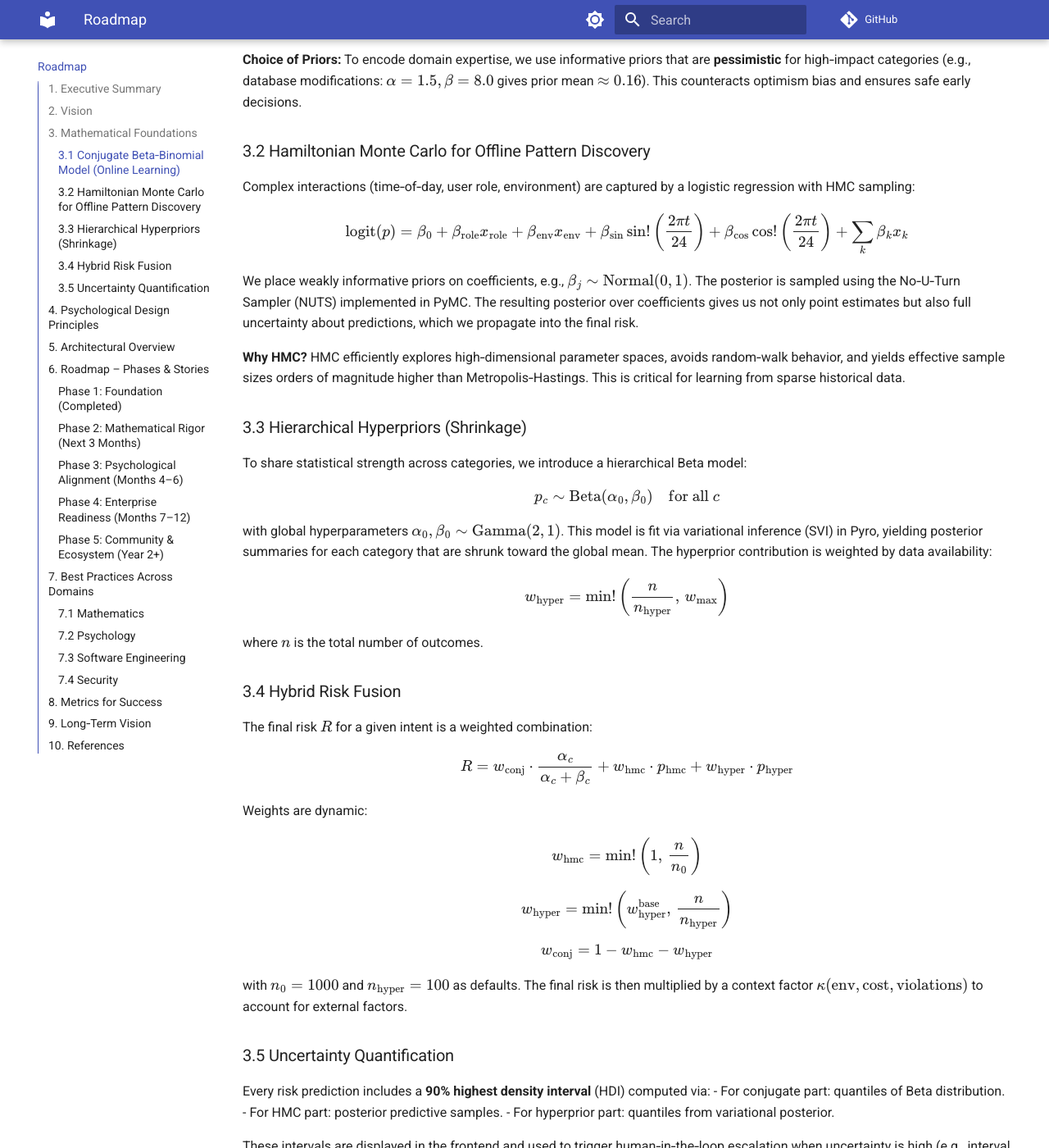
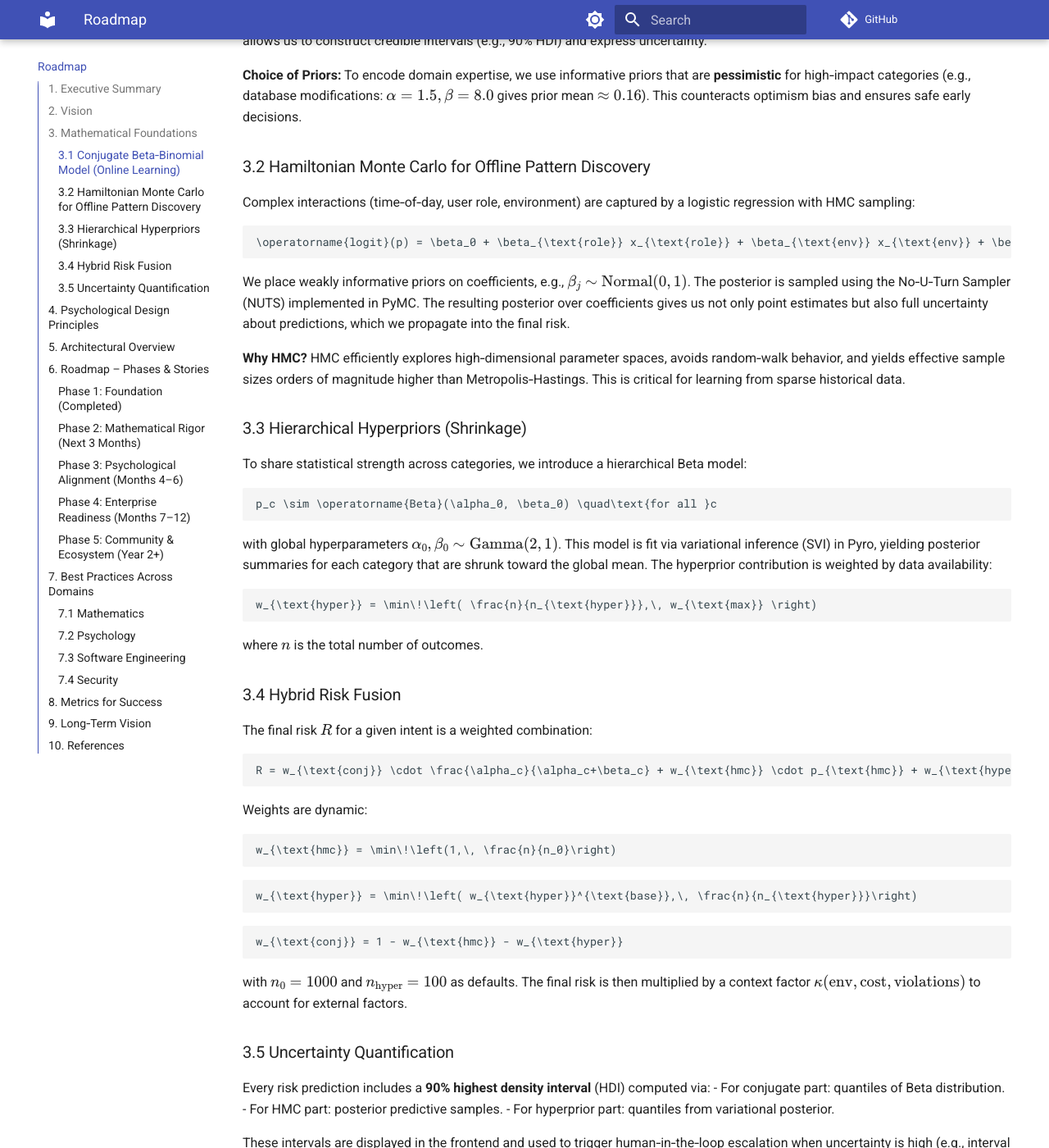
Before and after one commit to arf-foundation/arf-spec, an MkDocs documentation site: the page built from docs/roadmap.md, in a window 1280 px wide and 1400 px high, scrolled down 1305 px. Shown: the whole window at 82% size. Built offline with MkDocs 1.6.1 and Material for MkDocs 9.7.7, drawn with Linux system fonts in a browser that asks for light colours; comment, search, counter and statistics services are not loaded.

Commit message:
Update roadmap.md

````diff
--- a/docs/roadmap.md
+++ b/docs/roadmap.md
@@ -25,56 +25,56 @@ To become the **de facto open standard for reliability governance** in agentic s
 
 ### 3.1 Conjugate Beta‑Binomial Model (Online Learning)
 For each action category $c \in \mathcal{C}$, we maintain a Beta posterior:
-$$
+```math
 p_c \sim \text{Beta}(\alpha_c, \beta_c)
-$$
+```
 where $(\alpha_c, \beta_c)$ start from expert‑elicited priors. Upon observing a binary outcome $y \in \{0,1\}$ ($y=1$ = failure), we update:
-$$
+```math
 (\alpha_c, \beta_c) \leftarrow (\alpha_c + y,\; \beta_c + (1-y))
-$$
+```
 The predictive mean $\mathbb{E}[p_c] = \frac{\alpha_c}{\alpha_c + \beta_c}$ provides the baseline risk. The posterior variance:
-$$
+```math
 \text{Var}(p_c) = \frac{\alpha_c \beta_c}{(\alpha_c+\beta_c)^2(\alpha_c+\beta_c+1)}
-$$
+```
 allows us to construct credible intervals (e.g., 90% HDI) and express uncertainty.
 
 **Choice of Priors:** To encode domain expertise, we use informative priors that are **pessimistic** for high‑impact categories (e.g., database modifications: $\alpha=1.5, \beta=8.0$ gives prior mean $\approx 0.16$). This counteracts optimism bias and ensures safe early decisions.
 
 ### 3.2 Hamiltonian Monte Carlo for Offline Pattern Discovery
 Complex interactions (time‑of‑day, user role, environment) are captured by a logistic regression with HMC sampling:
-$$
+```math
 \operatorname{logit}(p) = \beta_0 + \beta_{\text{role}} x_{\text{role}} + \beta_{\text{env}} x_{\text{env}} + \beta_{\sin}\sin\!\left(\frac{2\pi t}{24}\right) + \beta_{\cos}\cos\!\left(\frac{2\pi t}{24}\right) + \sum_{k}\beta_k x_k
-$$
+```
 We place weakly informative priors on coefficients, e.g., $\beta_j \sim \operatorname{Normal}(0, 1)$. The posterior is sampled using the No‑U‑Turn Sampler (NUTS) implemented in PyMC. The resulting posterior over coefficients gives us not only point estimates but also full uncertainty about predictions, which we propagate into the final risk.
 
 **Why HMC?** HMC efficiently explores high‑dimensional parameter spaces, avoids random‑walk behavior, and yields effective sample sizes orders of magnitude higher than Metropolis‑Hastings. This is critical for learning from sparse historical data.
 
 ### 3.3 Hierarchical Hyperpriors (Shrinkage)
 To share statistical strength across categories, we introduce a hierarchical Beta model:
-$$
+```math
 p_c \sim \operatorname{Beta}(\alpha_0, \beta_0) \quad\text{for all }c
-$$
+```
 with global hyperparameters $\alpha_0, \beta_0 \sim \operatorname{Gamma}(2,1)$. This model is fit via variational inference (SVI) in Pyro, yielding posterior summaries for each category that are shrunk toward the global mean. The hyperprior contribution is weighted by data availability:
-$$
+```math
 w_{\text{hyper}} = \min\!\left( \frac{n}{n_{\text{hyper}}},\, w_{\text{max}} \right)
-$$
+```
 where $n$ is the total number of outcomes.
 
 ### 3.4 Hybrid Risk Fusion
 The final risk $R$ for a given intent is a weighted combination:
-$$
+```math
 R = w_{\text{conj}} \cdot \frac{\alpha_c}{\alpha_c+\beta_c} + w_{\text{hmc}} \cdot p_{\text{hmc}} + w_{\text{hyper}} \cdot p_{\text{hyper}}
-$$
+```
 Weights are dynamic:
-$$
+```math
 w_{\text{hmc}} = \min\!\left(1,\, \frac{n}{n_0}\right)
-$$
-$$
+```
+```math
 w_{\text{hyper}} = \min\!\left( w_{\text{hyper}}^{\text{base}},\, \frac{n}{n_{\text{hyper}}}\right)
-$$
-$$
+```
+```math
 w_{\text{conj}} = 1 - w_{\text{hmc}} - w_{\text{hyper}}
-$$
+```
 with $n_0 = 1000$ and $n_{\text{hyper}} = 100$ as defaults. The final risk is then multiplied by a context factor $\kappa(\text{env}, \text{cost}, \text{violations})$ to account for external factors.
 
 ### 3.5 Uncertainty Quantification
@@ -102,7 +102,7 @@ ARF’s user experience is grounded in cognitive science:
 
 ## 5. Architectural Overview
 
-```mermaid
+```graph
 graph TD
     A[User/Agent] --> B[Frontend (Next.js)]
     B --> C[API Gateway / Vercel]
````
